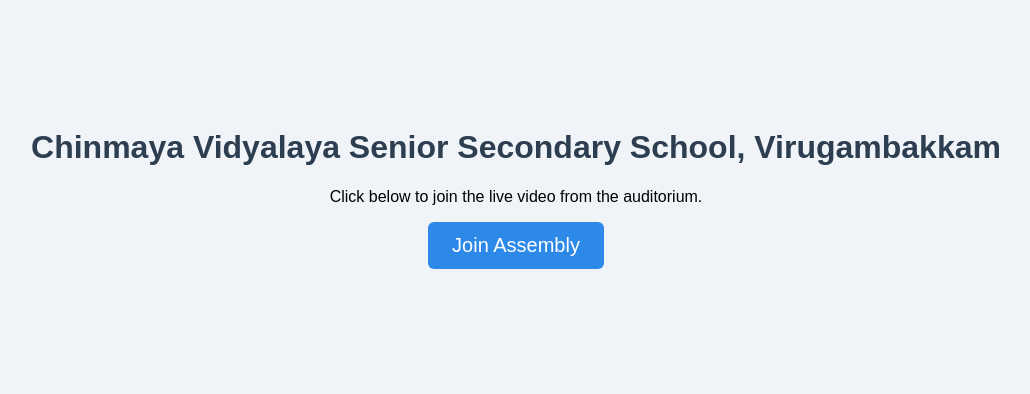
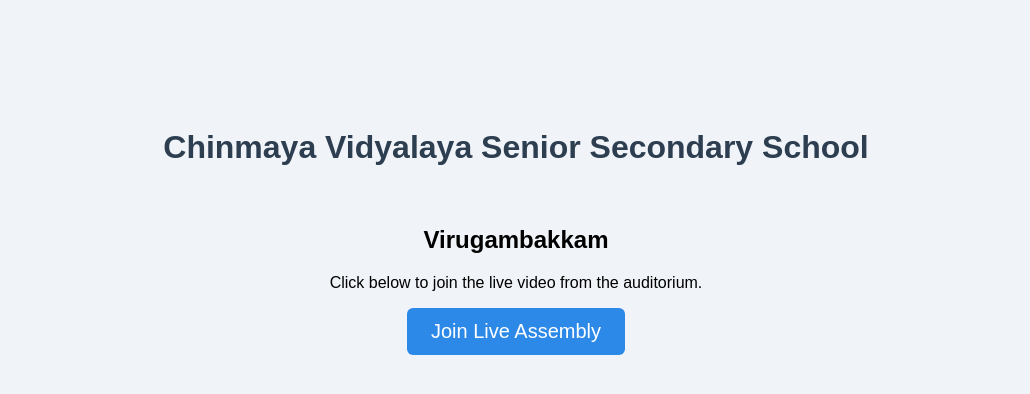
Before and after one commit to aishugithub/assembly, a plain HTML site: page index.html in a window 1280 px wide. Shown: the whole page, without its empty margins (124-1154 px from the left). Drawn offline with Linux system fonts and the light colour scheme.

Commit message:
from codespace

```diff
--- a/index.html
+++ b/index.html
@@ -27,9 +27,11 @@
   </style>
 </head>
 <body>
-  <h1>Chinmaya Vidyalaya Senior Secondary School, Virugambakkam</h1>
+  <h1>Chinmaya Vidyalaya Senior Secondary School</h1>
+  <br>
+  <h2>Virugambakkam</h2>
   <p>Click below to join the live video from the auditorium.</p>
-  <button onclick="joinAssembly()">Join Assembly</button>
+  <button onclick="joinAssembly()">Join Live Assembly</button>
 
   <script>
     function joinAssembly() {
```
